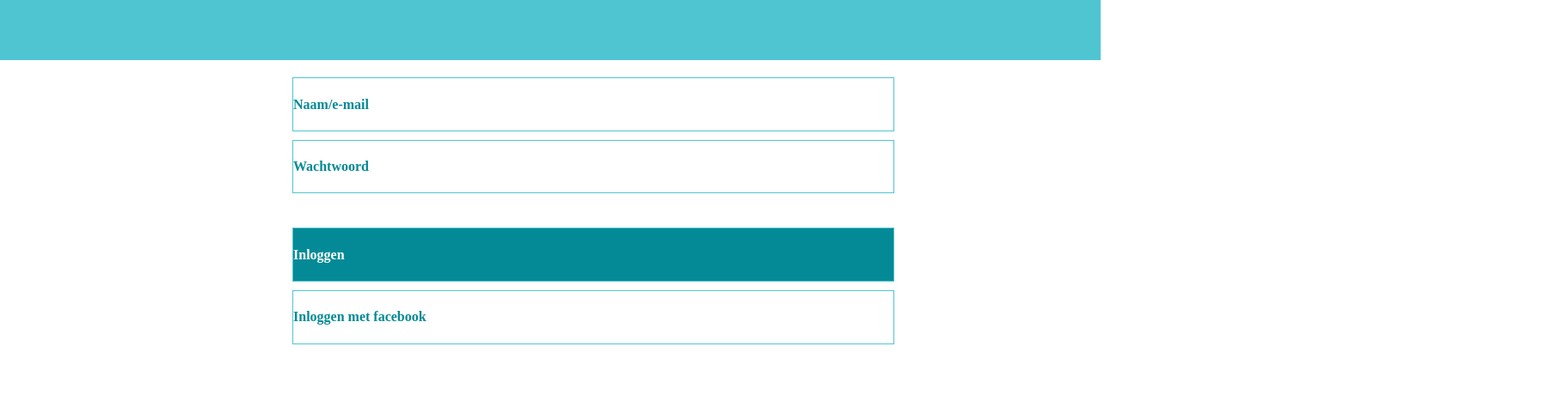
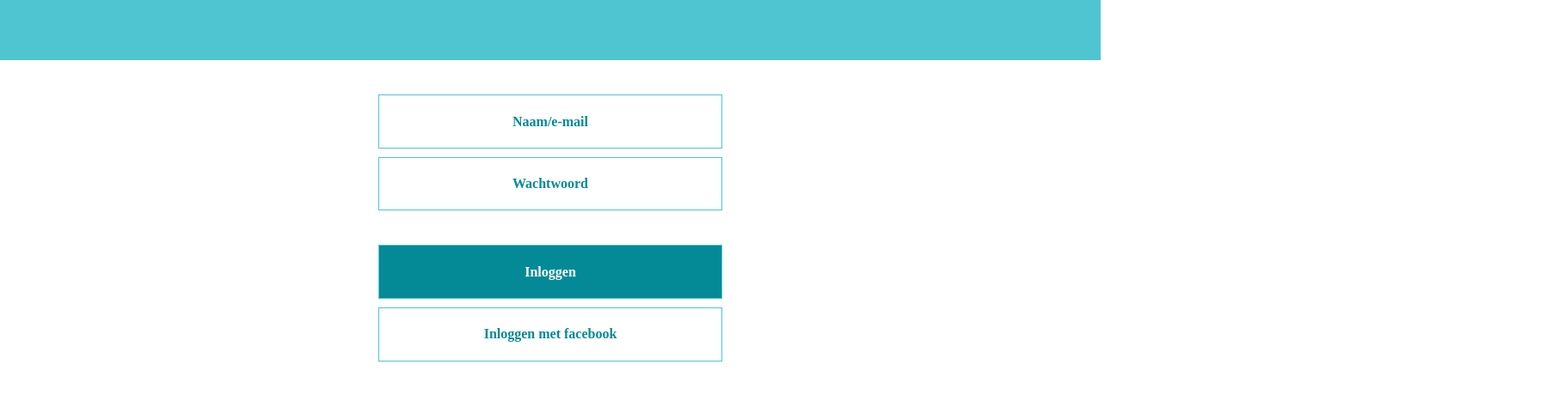
Before and after one commit to Burrely/h2o-web-app, a plain HTML site: page inlog.html in a window 1280 px wide. Shown: the part 250-710 px from the top of the page at 86% size, 1820 px wide, since content can reach past the window. Drawn offline with Linux system fonts and the light colour scheme; a web font is replaced by a local one.

Commit message:
Inlog page 0.2
Content van de pagina gecentreerd. Namen aangepast van een aantal classes.

```diff
--- a/Assets/Stylesheets/stylesheet.css
+++ b/Assets/Stylesheets/stylesheet.css
@@ -484,15 +484,18 @@ header img{
     color: var(--secondary-color-dark);
     width: 50%;
     margin-bottom: 10px;
+    width: 400px;
 }
 .inlog{
     background-color: var(--secondary-color-dark);
     color: white !important;
     margin-top: 40px;
 }
-.contentlogin * {
+.inlogMain{
+    padding-top: 40px;
     display: flex;
     justify-content: center;
     align-items: center;
     text-align: center;
+    width: 100%;
 }
--- a/inlog.html
+++ b/inlog.html
@@ -19,7 +19,7 @@
                 <h1>WATERMETER </h1>
             </div>
         </header>
-        <main>
+        <div class="inlogMain">
             <section class="contentLogin">
                 <div>
                     <h4>Naam/e-mail</h4>
@@ -34,6 +34,6 @@
                     <h4>Inloggen met facebook</h4>
                 </div>
             </section>
-        </main>
+        </div>
     </body>
 </html>
```
